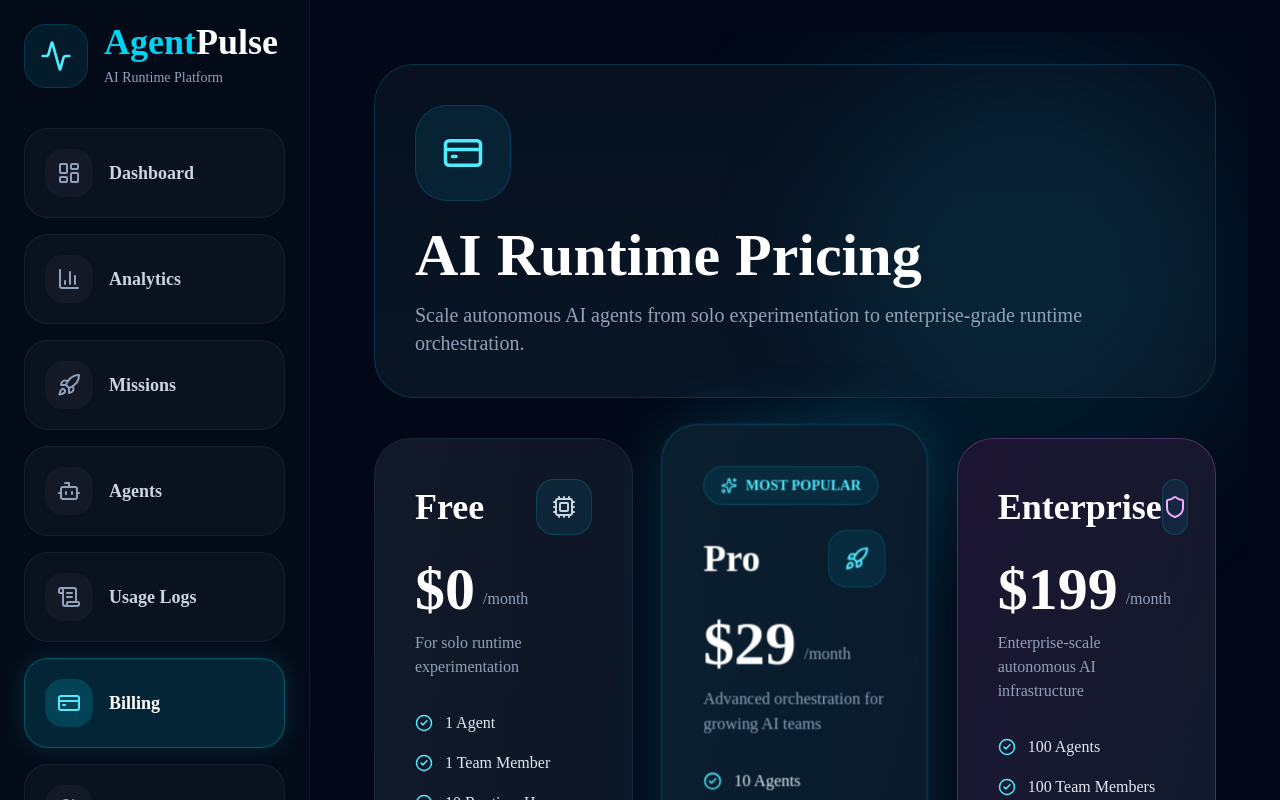
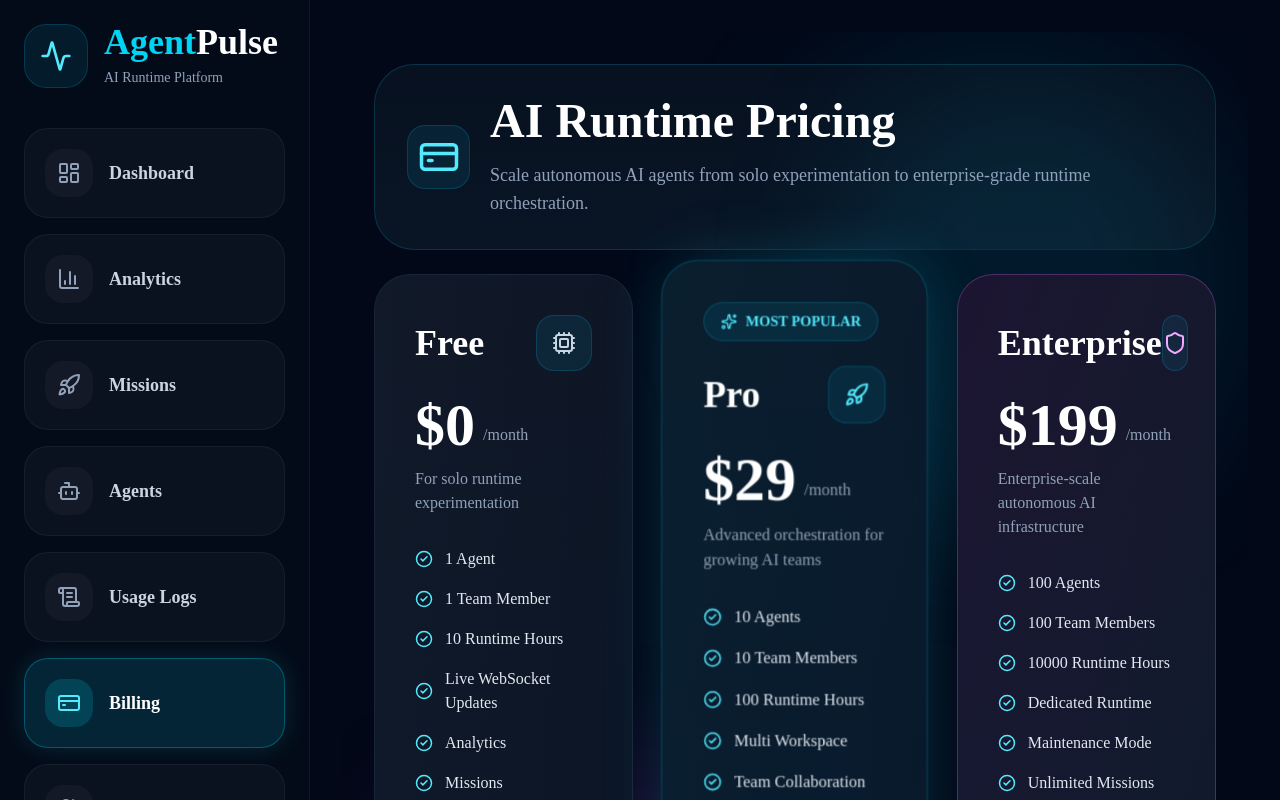
Before and after one commit to milan-backend/Agent-Pulse, a Next.js app in the folder frontend/: page /dashboard/billing in a window 1280 px wide. Shown: the top 800 px of the page. Built offline with nearby package versions, Linux system fonts and the light colour scheme; no server answers; sample sign-in values are in the browser's storage.

Commit message:
billing page

```diff
--- a/frontend/app/dashboard/billing/page.tsx
+++ b/frontend/app/dashboard/billing/page.tsx
@@ -192,10 +192,10 @@ export default function BillingPage() {
             border
             border-cyan-500/20
             bg-[linear-gradient(180deg,#071120_0%,#091525_100%)]
-            p-10
+            p-6 md:p-8
             overflow-hidden
             relative
-            mb-10
+            mb-6
           "
         >
 
@@ -218,16 +218,15 @@ export default function BillingPage() {
               className="
                 flex
                 items-center
-                gap-6
-                flex-wrap
+                gap-5
               "
             >
 
               <div
                 className="
-                  h-24
-                  w-24
-                  rounded-[32px]
+                  h-16
+                  w-16
+                  rounded-2xl
                   border
                   border-cyan-500/20
                   bg-cyan-500/10
@@ -248,7 +247,7 @@ export default function BillingPage() {
 
                 <h1
                   className="
-                    text-6xl
+                    text-4xl md:text-5xl
                     font-black
                     leading-none
                   "
@@ -260,7 +259,7 @@ export default function BillingPage() {
                   className="
                     mt-4
                     text-slate-400
-                    text-xl
+                    text-base md:text-lg
                     max-w-3xl
                   "
                 >
```
